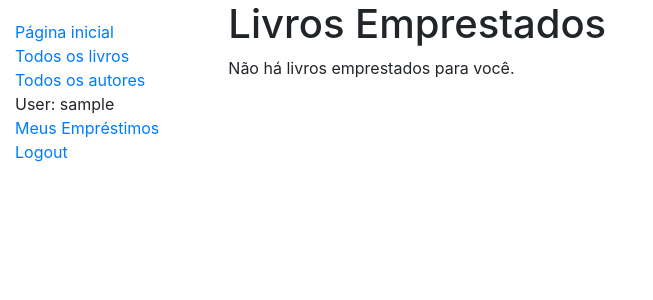
After one commit to BPerdona/django-bibliotecaMDN, a Django app: page /catalogo/meusemprestimos/ in a window 1280 px wide. The commit adds this page. Shown: the top 300 px of the page, without its empty margins (0-653 px from the left). Run offline with Django 4.2, Linux system fonts and the light colour scheme; the visitor is signed in with stand-in values (Sample User, id 1); data comes from the database, SQL or seed files in the repository.

Commit message:
Emprestimos do usuario atual

```diff
--- a/catalogo/templates/base_generic.html
+++ b/catalogo/templates/base_generic.html
@@ -27,11 +27,12 @@
                 <!-- Menu de navegação padrão para todas as páginas -->
                 {% block sidebar %}
                     <ul class="sidebar-nav">
-                        <li><a href="{% url 'index %'}">Página inicial</a></li>
+                        <li><a href="{% url 'index' %}">Página inicial</a></li>
                         <li><a href="{% url 'livros' %}">Todos os livros</a></li>
-                        <li><a href="">All authors</a></li>
+                        <li><a href="">Todos os autores</a></li>
                         {% if user.is_authenticated %}
                             <li>User: {{ user.get_username }}</li>
+                            <li><a href="{% url 'meus-emprestimos' %}">Meus Empréstimos</a></li>
                             <li><a href="{% url 'logout'%}?next={{request.path}}">Logout</a></li>
                         {% else %}
                             <li><a href="{% url 'login'%}?next={{request.path}}">Login</a></li>
--- /dev/null
+++ b/catalogo/templates/catalogo/exemplares_emprestados_usuario.html
@@ -0,0 +1,22 @@
+{% extends "base_generic.html" %}
+
+{% block content %}
+    <h1>Livros Emprestados</h1>
+
+    {% if exemplarlivro_list %}
+    <ul>
+
+      {% for exemplarlivro in exemplarlivro_list %}
+      <li class="{% if exemplarlivro.esta_atrasado %}text-danger{% endif %}">
+        <a href="{% url 'livro-detalhes' exemplarlivro.livro.pk %}">{{exemplarlivro.livro.titulo}}</a> ({{ exemplarlivro.data_devolucao }})
+        {% if perms.catalogo.pode_renovar_emprestimo %}
+            <a href="{% url 'renovar-livro' exemplarlivro.id %}"> - Renovar</a>
+        {% endif %}
+      </li>
+      {% endfor %}
+    </ul>
+
+    {% else %}
+      <p>Não há livros emprestados para você.</p>
+    {% endif %}
+{% endblock %}
--- a/catalogo/urls.py
+++ b/catalogo/urls.py
@@ -7,3 +7,7 @@ urlpatterns = [
     path('livros/', views.BookListView.as_view(), name='livros'),
     path('livros/<int:pk>', views.BookDetailView.as_view(), name='livro-detalhes'),
 ]
+
+urlpatterns += [
+    path('meusemprestimos/', views.LoanedBooksByUserListView.as_view(), name='meus-emprestimos'),
+]
--- a/catalogo/views.py
+++ b/catalogo/views.py
@@ -40,3 +40,13 @@ class BookListView(generic.ListView):
 class BookDetailView(generic.DetailView):
 
     model = Livro
+
+from django.contrib.auth.mixins import LoginRequiredMixin
+
+class LoanedBooksByUserListView(LoginRequiredMixin,generic.ListView):
+
+    model = ExemplarLivro
+    template_name = 'catalogo/exemplares_emprestados_usuario.html'
+
+    def get_queryset(self):
+        return ExemplarLivro.objects.filter(usuario=self.request.user).filter(sitaucao__exact='e').order_by('data_devolucao')
```
Also changed, not shown: catalogo/models.py (+10 -0 lines), catalogo/migrations/0002_exemplarlivro_usuario.py (added).
